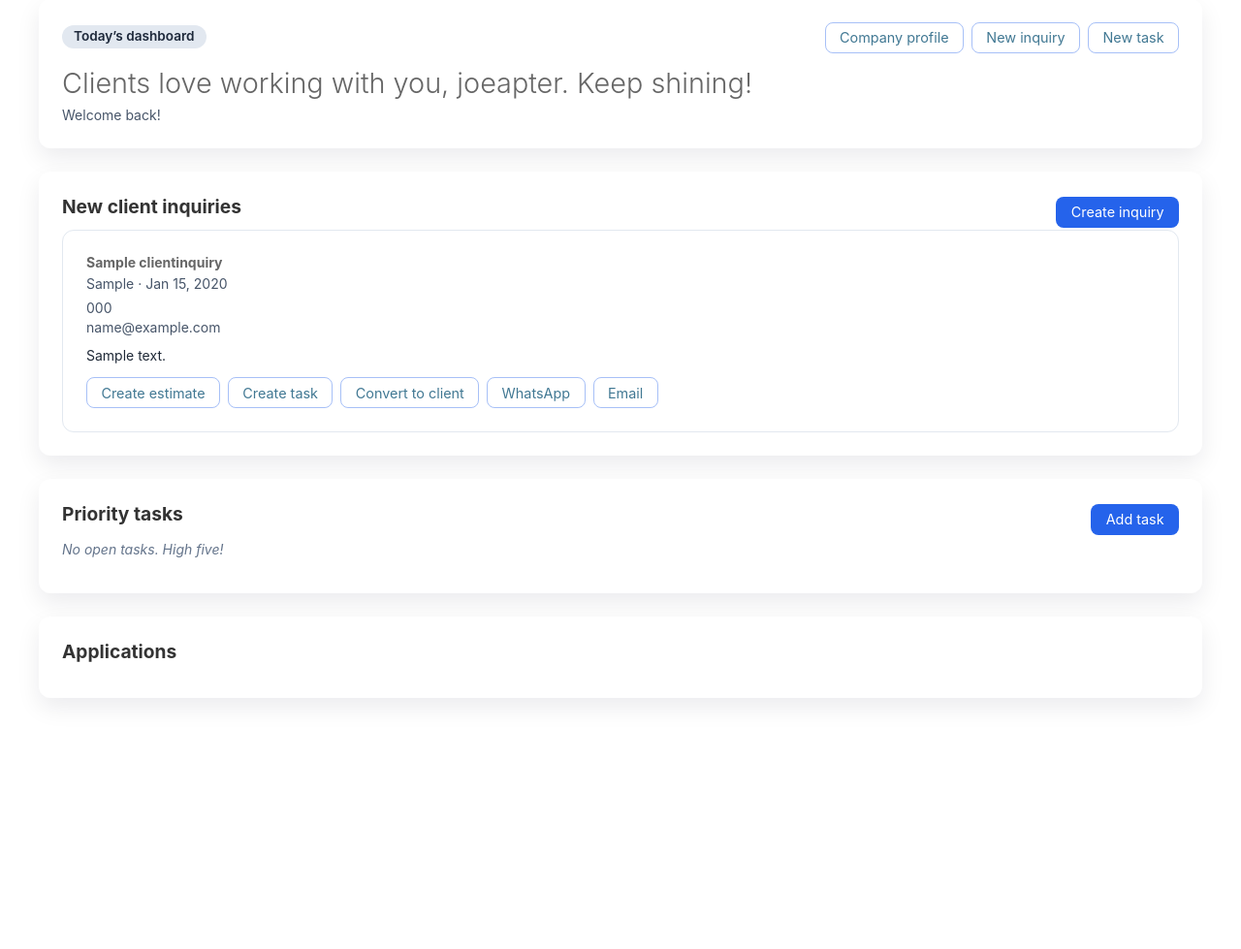
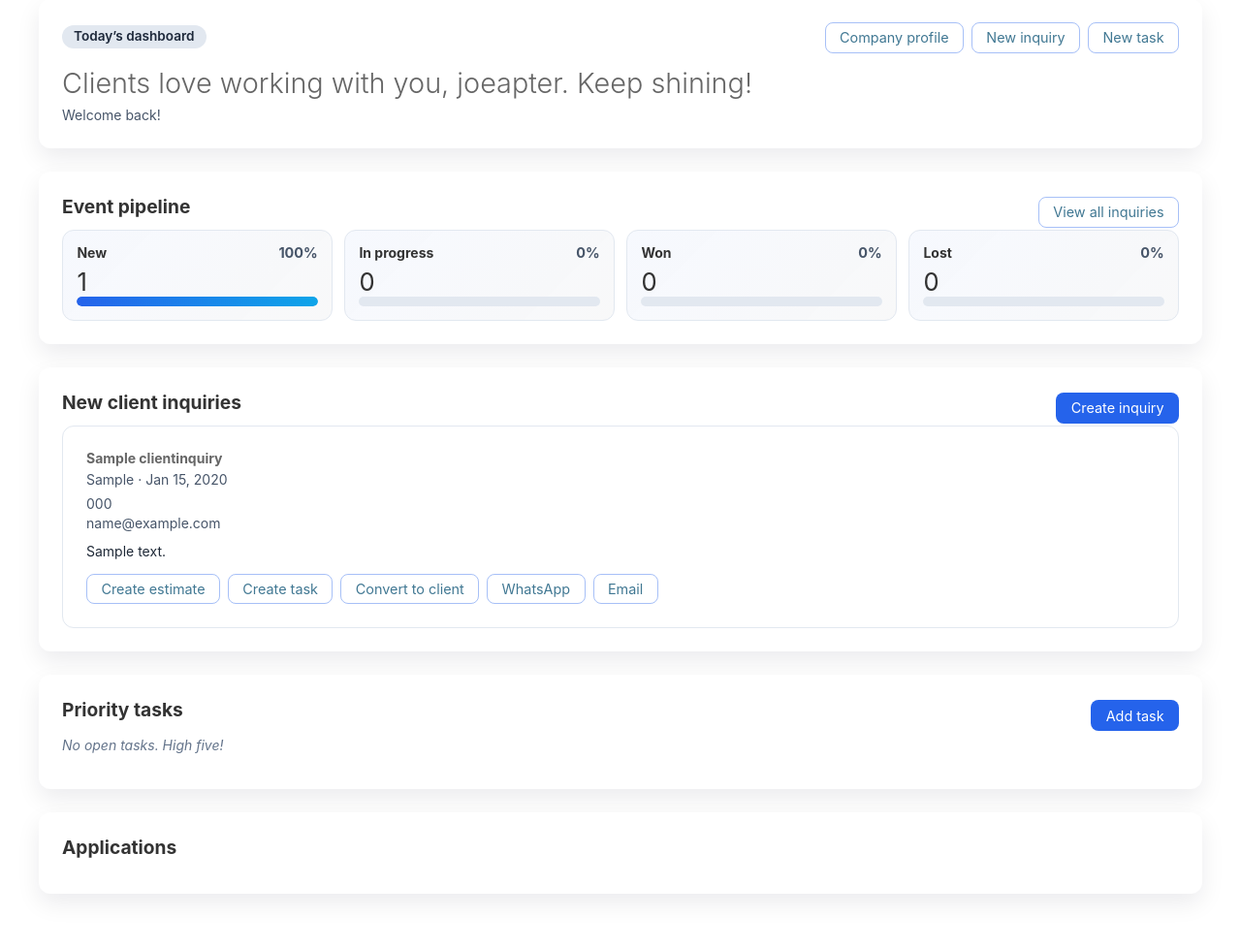
Before and after one commit to joeapter/CaterBasePro, a Django app: template templates/admin/index.html in a window 1280 px wide. Shown: the part 151-1130 px from the top of the page at 97% size. Before the commit the page ends 876 px from the top, so only its background shows below. Run offline with Django 4.2, Linux system fonts and the light colour scheme; a user stored in the database is signed in; data comes from the database, SQL or seed files in the repository; tables that the repository leaves empty hold one stand-in row (values such as "Sample post"); the template is opened without the code that fills it: most values are stand-ins (such as "Sample title", 1, 10 or a date in 2020).

Commit message:
Show event pipeline on admin dashboard

```diff
--- a/client_estimates/templatetags/dashboard_extras.py
+++ b/client_estimates/templatetags/dashboard_extras.py
@@ -2,6 +2,7 @@
 from django import template
 from django.utils import timezone
 from django.urls import reverse
+from django.db import models
 
 from client_estimates.models import (
     CatererAccount,
@@ -10,6 +11,13 @@
 )
 
 register = template.Library()
+
+PIPELINE_STATES = [
+    ("NEW", "New"),
+    ("IN_PROGRESS", "In progress"),
+    ("WON", "Won"),
+    ("LOST", "Lost"),
+]
 
 COMPLIMENTS = [
     "Hey {name}, you are great at your job!",
@@ -68,6 +76,7 @@
     tasks = []
 
     public_inquiry_url = None
+    pipeline = []
 
     if selected_account:
         inquiries = list(
@@ -76,6 +85,23 @@
         tasks = list(
             selected_account.tasks.filter(completed=False).order_by("due_date")[:6]
         )
+        counts = {code: 0 for code, _ in PIPELINE_STATES}
+        for row in (
+            selected_account.inquiries.values("status")
+            .order_by()
+            .annotate(total=models.Count("id"))
+        ):
+            counts[row["status"]] = row["total"]
+        total_inquiries = sum(counts.values()) or 1  # avoid zero division
+        pipeline = [
+            {
+                "code": code,
+                "label": label,
+                "count": counts.get(code, 0),
+                "percent": round((counts.get(code, 0) / total_inquiries) * 100),
+            }
+            for code, label in PIPELINE_STATES
+        ]
         if selected_account.slug:
             try:
                 public_inquiry_url = request.build_absolute_uri(
@@ -92,6 +118,7 @@
         "tasks": tasks,
         "user": user,
         "public_inquiry_url": public_inquiry_url,
+        "pipeline": pipeline,
     }
 
 
--- a/templates/admin/index.html
+++ b/templates/admin/index.html
@@ -76,6 +76,38 @@
       text-decoration: line-through;
       color: #94a3b8;
   }
+  .cb-pipeline {
+      display: grid;
+      grid-template-columns: repeat(auto-fit, minmax(180px, 1fr));
+      gap: 0.75rem;
+  }
+  .cb-pipeline-card {
+      border: 1px solid #e2e8f0;
+      border-radius: 12px;
+      padding: 0.9rem;
+      background: linear-gradient(135deg, rgba(37, 99, 235, 0.04), rgba(30, 41, 59, 0.03));
+  }
+  .cb-pipeline-label {
+      display: flex;
+      justify-content: space-between;
+      align-items: baseline;
+      margin-bottom: 0.35rem;
+      font-weight: 700;
+  }
+  .cb-pipeline-count {
+      font-size: 1.6rem;
+  }
+  .cb-pipeline-bar {
+      height: 10px;
+      border-radius: 999px;
+      background: #e2e8f0;
+      overflow: hidden;
+  }
+  .cb-pipeline-fill {
+      height: 100%;
+      border-radius: 999px;
+      background: linear-gradient(90deg, #2563eb, #0ea5e9);
+  }
 </style>
 {% endblock %}
 
@@ -120,6 +152,33 @@
             {{ dashboard.banner|linebreaks }}
         </div>
     {% endif %}
+
+    <div class="cb-card">
+        <div style="display:flex;justify-content:space-between;align-items:center;">
+            <h2>{% trans "Event pipeline" %}</h2>
+            <a class="cb-button cb-button-secondary" href="{% url 'admin:client_estimates_clientinquiry_changelist' %}">
+                {% trans "View all inquiries" %}
+            </a>
+        </div>
+        {% if dashboard.pipeline %}
+            <div class="cb-pipeline">
+                {% for stage in dashboard.pipeline %}
+                    <div class="cb-pipeline-card">
+                        <div class="cb-pipeline-label">
+                            <span>{{ stage.label }}</span>
+                            <span style="color:#475569;font-size:0.9rem;">{{ stage.percent }}%</span>
+                        </div>
+                        <div class="cb-pipeline-count">{{ stage.count }}</div>
+                        <div class="cb-pipeline-bar" aria-hidden="true">
+                            <div class="cb-pipeline-fill" style="width: {{ stage.percent }}%;"></div>
+                        </div>
+                    </div>
+                {% endfor %}
+            </div>
+        {% else %}
+            <p class="cb-empty">{% trans "No inquiries yet. Share your public link to start filling the pipeline." %}</p>
+        {% endif %}
+    </div>
 
     <div class="cb-card">
         <div style="display:flex;justify-content:space-between;align-items:center;">
```
Also changed, not shown: static/marketing/hero-kitchen.jpg (added), 1 other file.
